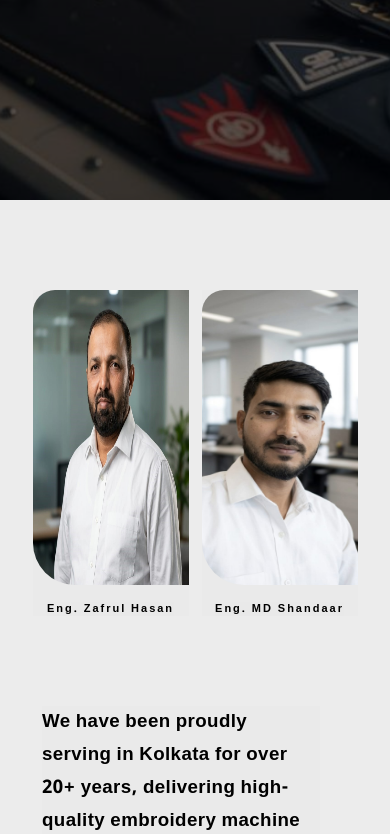
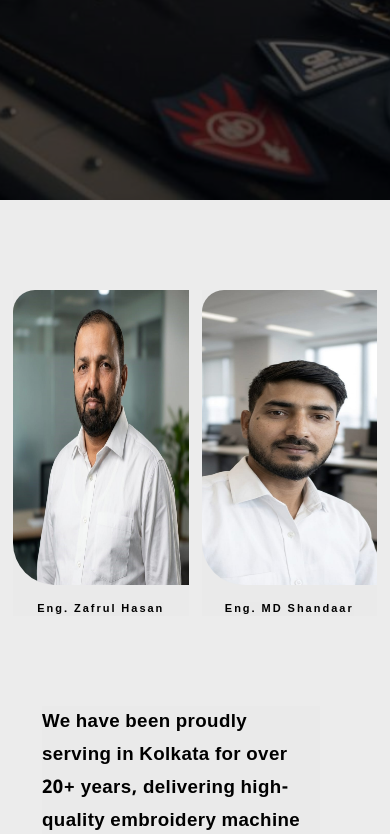
Before and after one commit to Adil0910/Embroidery-Services, a React (Vite) app: page / in a window 390 px wide. Shown: the part 644-1478 px from the top of the page. Built offline with nearby package versions, Linux system fonts and the light colour scheme; the HTML template or start-up script is replaced by a standard one.

Commit message:
commmit 1234567890abcdef1234567890abcdef12345678 Author: Ehtesham <
Date:   Wed Jun 26 12:34:56 2024 +0000

    Update App.css to add .imagebox class for styling image containers

```diff
--- a/src/App.css
+++ b/src/App.css
@@ -235,7 +235,13 @@
   .masonry {
     column-count: 2;
   }
-
+.imagebox {
+    width: 45%;
+    display: flex;
+    flex-direction: column;
+    justify-content: center;
+    align-items: center;
+}
   .bottom {
     flex-direction: column;
     gap: 20px;
```
